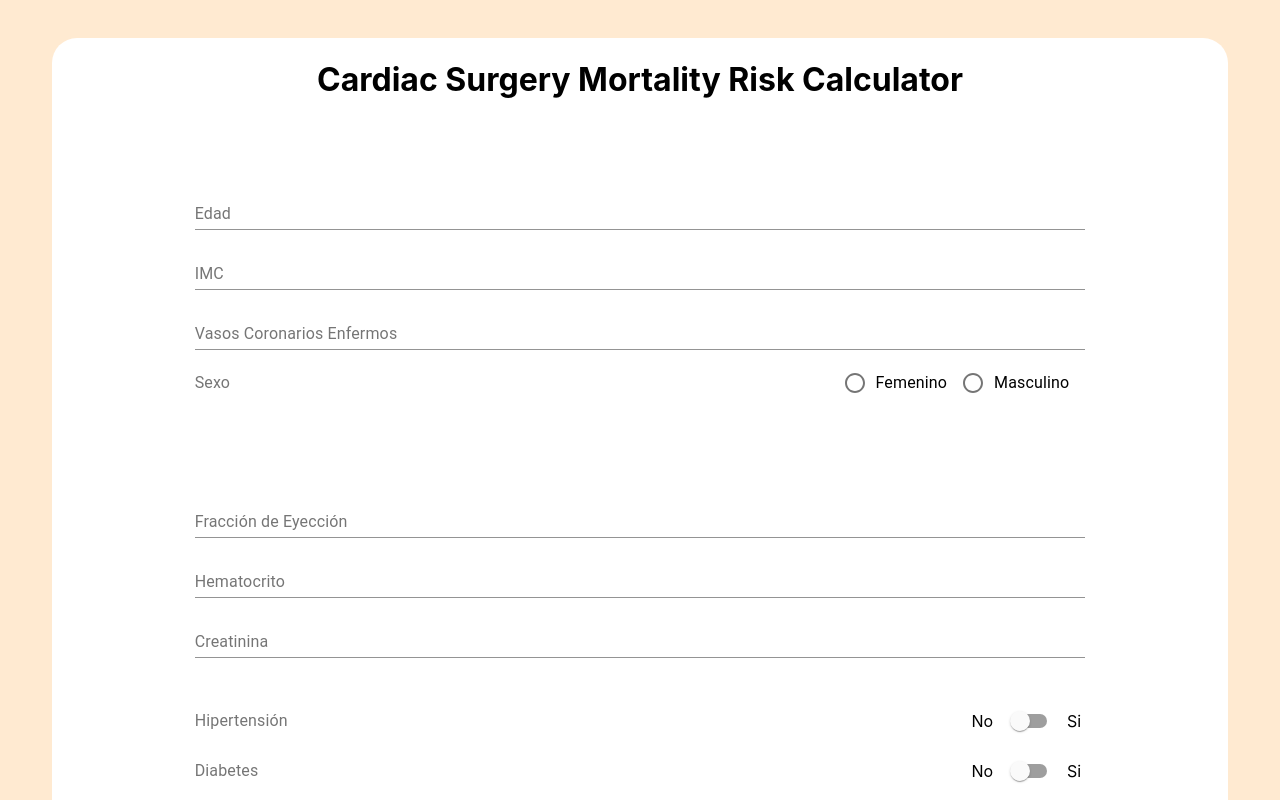
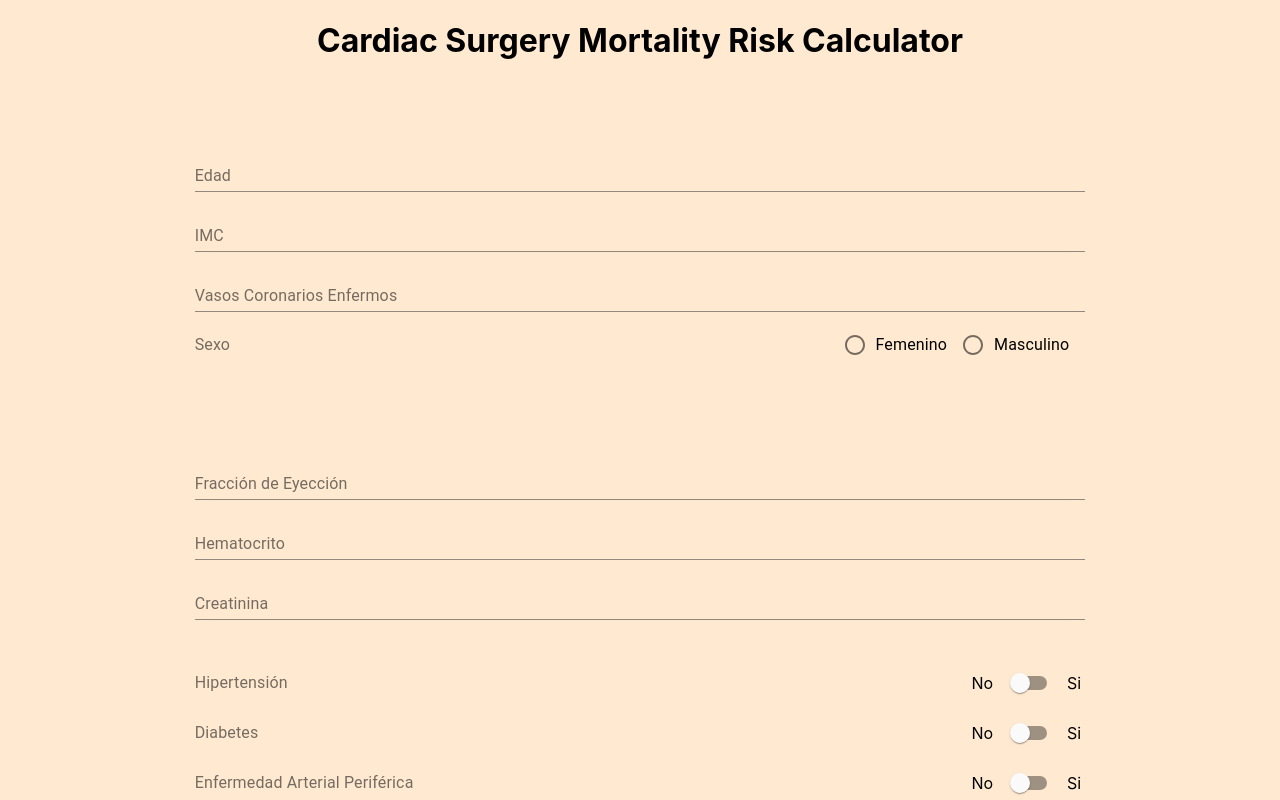
Before and after one commit to santiag0m/cardio-client, a React (Create React App) app: page / in a window 1280 px wide. Shown: the top 800 px of the page. Built offline with nearby package versions, Linux system fonts and the light colour scheme.

Commit message:
Remove unnecessary styling

```diff
--- a/src/App.css
+++ b/src/App.css
@@ -1,53 +1,8 @@
-#root {
-  display: flex;
-  flex-direction: column;
-  align-items: center;
-  background-color: #ffead1;
-}
-
 .App {
   text-align: center;
   display: flex;
   flex-direction: column;
   align-items: center;
-  /* width: 90%; */
-  background-color: white;
-  border-radius: 25px;
-  margin-top: 3%;
-  margin-bottom: 5%;
+  width: 100%;
+  background-color: #ffead1;
 }
-
-.App-logo {
-  height: 40vmin;
-  pointer-events: none;
-}
-
-@media (prefers-reduced-motion: no-preference) {
-  .App-logo {
-    animation: App-logo-spin infinite 20s linear;
-  }
-}
-
-.App-header {
-  background-color: #282c34;
-  min-height: 100vh;
-  display: flex;
-  flex-direction: column;
-  align-items: center;
-  justify-content: center;
-  font-size: calc(10px + 2vmin);
-  color: white;
-}
-
-.App-link {
-  color: #61dafb;
-}
-
-@keyframes App-logo-spin {
-  from {
-    transform: rotate(0deg);
-  }
-  to {
-    transform: rotate(360deg);
-  }
-}
```
